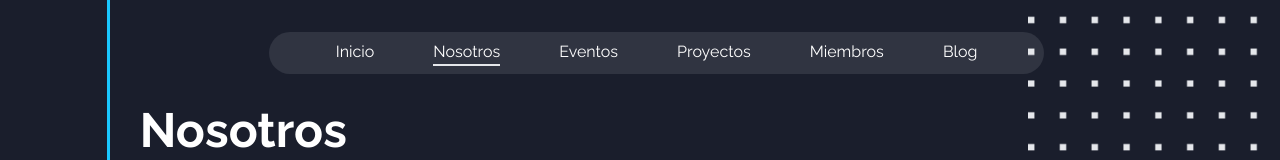
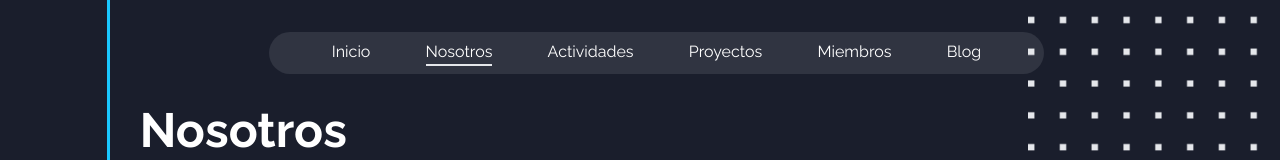
Before and after one commit to Taws-Espol/web, a React (Vite) app: page /about in a window 1280 px wide. Shown: the top 160 px of the page. Built offline with nearby package versions, Linux system fonts and the light colour scheme.

Commit message:
Changed Eventos tag in navbar to Actividades

```diff
--- a/src/Components/Navbar.jsx
+++ b/src/Components/Navbar.jsx
@@ -7,7 +7,7 @@ const Navbar = (props) => {
   let Links = [
     { name: "Inicio", link: "/", selected: "inicio" },
     { name: "Nosotros", link: "/about", selected: "about" },
-    { name: "Eventos", link: "/eventos", selected: "eventos" },
+    { name: "Actividades", link: "/eventos", selected: "eventos" },
     // { name: "Proyectos", link: "/proyectos", selected: "proyectos" },
     { name: "Proyectos", link: "https://github.com/Taws-Espol", selected: "proyectos" },
     { name: "Miembros", link: "/miembros", selected: "miembros" },
```
